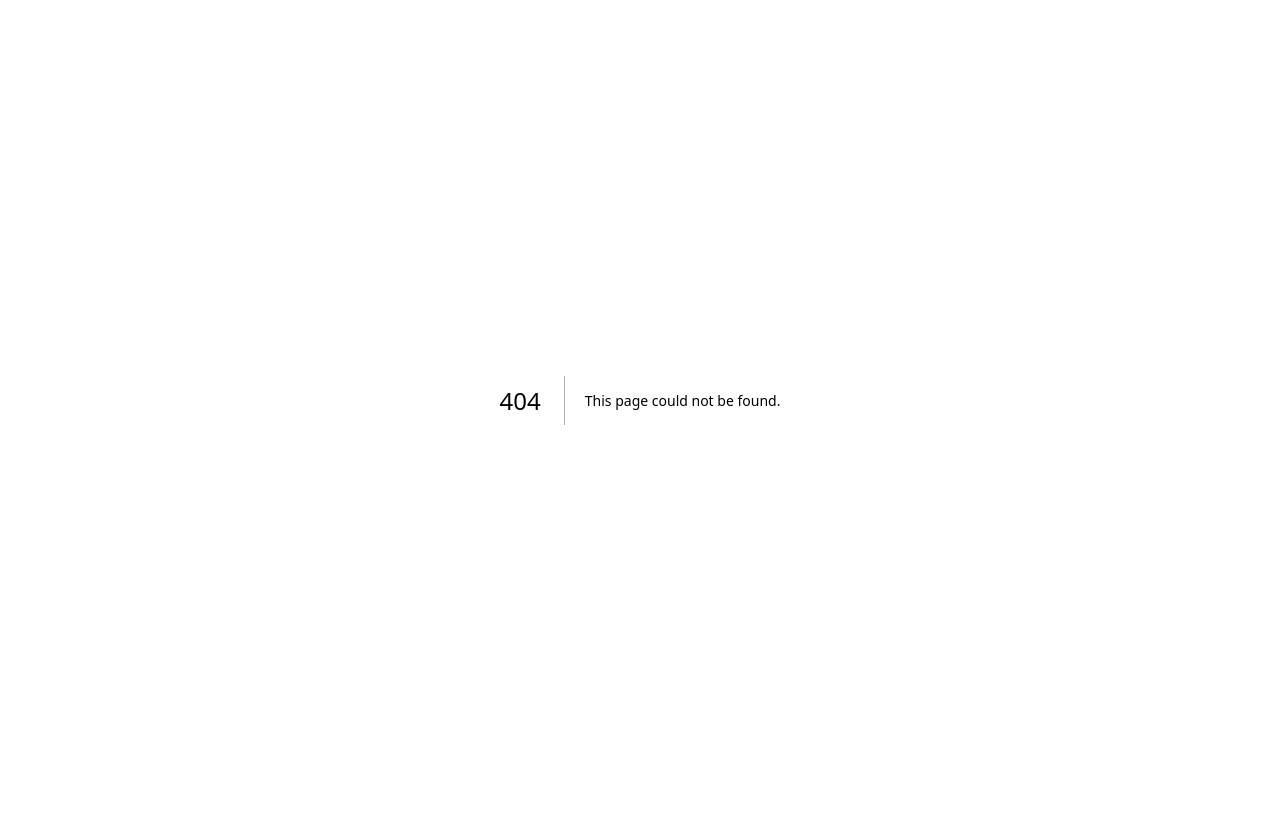
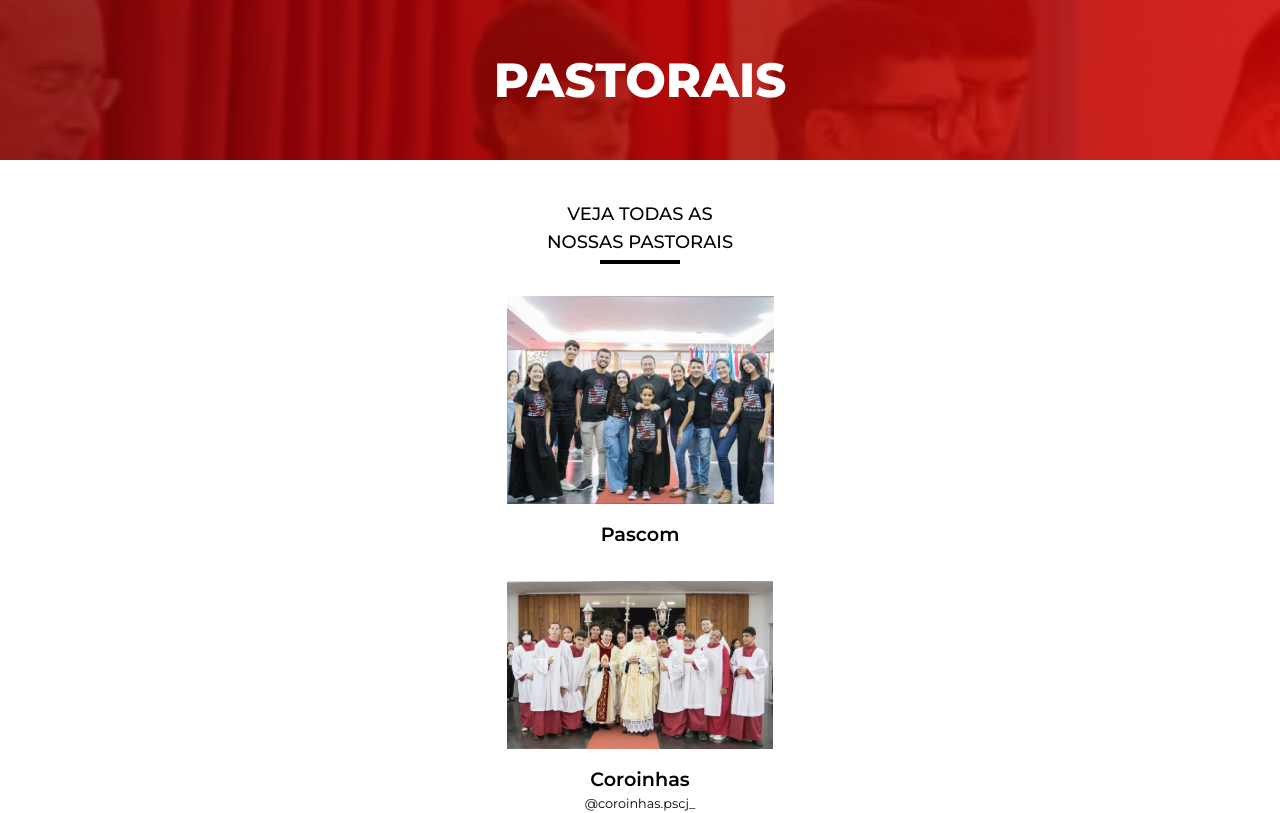
Before and after one commit to guilhermetrutaa/sagrado-site, a Next.js app: page /pastorais in a window 1280 px wide. Before the commit this address had no page. Built offline with nearby package versions, Linux system fonts and the light colour scheme.

Commit message:
Adicionando seção de Pastorais

```diff
--- a/src/app/components/Inicio.jsx
+++ b/src/app/components/Inicio.jsx
@@ -31,6 +31,7 @@ const Inicio = () => {
   };
 
   return (
+    <div className='bg-[#fff]'>
       <div className='pt-16 px-4 bg-[#fff] w-full h-full'>
         <h1 className='text-[2rem] font-medium text-center text-[#000]'>BEM-VINDO(A) AO</h1>
         <div className='flex justify-center items-center pt-2'>
@@ -55,6 +56,7 @@ const Inicio = () => {
           </Slider>
         </div>
       </div>
+    </div>
   )
 }
 
--- /dev/null
+++ b/src/app/pastorais/page.jsx
@@ -0,0 +1,70 @@
+"use client";
+
+import React, { useState } from 'react';
+import Link from "next/link";
+import Image from 'next/image';
+import { Menu, X } from "lucide-react";
+
+const page = () => {
+
+  const [isOpen, setIsOpen] = useState(false);
+
+  return (
+    <div className="flex flex-col items-center justify-start min-h-screen bg-white">
+      {/* Cabeçalho com fundo vermelho */}
+      <div style={{ backgroundImage: 'url(/BG2.svg)' }} className="w-full h-40 flex items-center justify-center relative bg-center lg:hidden">
+        <h1 className="text-white text-[3rem] font-extrabold">PASTORAIS</h1>
+      </div>
+      <button onClick={() => setIsOpen(!isOpen)} className="absolute top-4 left-4 text-white">
+          {isOpen ? <X size={24} /> : <Menu size={24} />}
+        </button>
+        <ul
+          className={`absolute top-40 left-0 w-full bg-white shadow-md transition-all duration-300 ease-in-out ${
+            isOpen ? "block" : "hidden"
+          }`}
+        >
+          <li className="p-4 text-[#820202] border-b border-gray-300">
+            <Link href="/">Início</Link>
+          </li>
+          <li className="p-4 text-[#820202] border-b border-gray-300">
+            <Link href="/avisos">Avisos</Link>
+          </li>
+          <li className="p-4 text-[#820202] border-b border-gray-300">
+            <Link href="/eventos">Eventos</Link>
+          </li>
+          <li className="p-4 text-[#820202] border-b border-gray-300">
+            <Link href="/missas">Missas</Link>
+          </li>
+          <li className="p-4 text-[#820202] border-b border-gray-300">
+            <Link href="/pastorais">Pastorais</Link>
+          </li>
+        </ul>
+
+      <div style={{ backgroundImage: 'url(/BG2-LAPTOP.svg)' }} className="w-full h-40 flex items-center justify-center relative bg-center sm:hidden md:hidden lg:flex">
+        <h1 className="text-white text-[3rem] font-extrabold">PASTORAIS</h1>
+      </div>
+
+     <div>
+      <div className="mt-10 text-center">
+        <p className="text-lg text-black font-medium">VEJA TODAS AS<br />NOSSAS PASTORAIS</p>
+        <div className="w-20 h-1 bg-black mt-1 mx-auto"></div>
+      </div>
+
+      <div className='pt-[2rem]'>
+        <Image src="/pascom.svg" alt="Pascom" width={267} height={208} className='rounded-[10]'/>
+        <p className='text-[1.2rem] text-[#000] text-center font-semibold pt-[1rem]'>Pascom</p>
+      </div>
+
+      <div className='pt-[2rem]'>
+        <Image src="/coroinhas.svg" alt="Coroinhas" width={266} height={168} className='rounded-[10]'/>
+        <p className='text-[1.2rem] text-[#000] text-center font-semibold pt-[1rem]'>Coroinhas</p>
+        <p className='text-[#000] text-[0.80rem] text-center'>@coroinhas.pscj_</p>
+      </div>
+    </div>
+    </div>
+
+
+  )
+}
+
+export default page
```
Also changed, not shown: public/coroinhas.svg (added), public/pascom.svg (added). Lines whose indentation alone changed are shown as unchanged.
